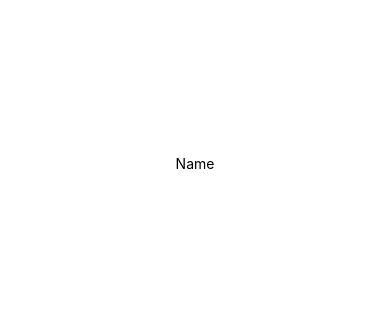
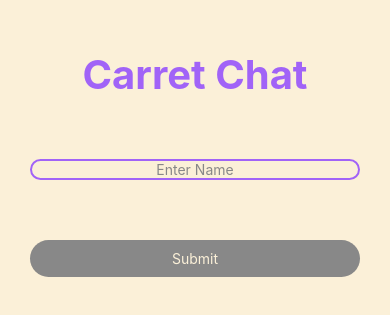
Before and after one commit to Nikhil2896/carretchat, a React Native app: screen / in a window 390 px wide. Shown: the part 259-574 px from the top of the page. Built offline with nearby package versions, Linux system fonts and the light colour scheme.

Commit message:
add name screen added

```diff
--- a/src/constants/Theme.js
+++ b/src/constants/Theme.js
@@ -2,7 +2,7 @@ export const Theme = {
   colors: {
     primaryDark: '#557B83',
     primaryColor: '#A163F7',
-    primaryLight: '#FF7582',
+    primaryLight: '#FBF0D8',
     white: '#FFFFFF',
     black: '#000000',
     error: '#FF4747',
--- a/src/screens/Home.js
+++ b/src/screens/Home.js
@@ -1,10 +1,16 @@
-import React from 'react';
+import React, { useState, useEffect } from 'react';
 import { View, Text, StyleSheet } from 'react-native';
 
-const Home = () => {
+const Home = props => {
+  const [name, setName] = useState();
+
+  useEffect(() => {
+    setName(props.route.params.name);
+  }, []);
+
   return (
     <View style={styles.container}>
-      <Text>Home</Text>
+      <Text>Hello {name}</Text>
     </View>
   );
 };
--- a/src/screens/Name.js
+++ b/src/screens/Name.js
@@ -1,10 +1,61 @@
-import React from 'react';
-import { View, Text, StyleSheet } from 'react-native';
+import React, { useState, useEffect } from 'react';
+import {
+  View,
+  Text,
+  StyleSheet,
+  TextInput,
+  TouchableOpacity,
+} from 'react-native';
+import Theme from '../constants/Theme';
+import { Routes } from '../constants/Constants';
 
-const Name = () => {
+const Name = props => {
+  const [name, setName] = useState();
+  const [disabled, setDisabled] = useState(true);
+
+  useEffect(() => {
+    let userName = name?.trim();
+    if (userName && userName.length > 0) {
+      setDisabled(false);
+    } else {
+      setDisabled(true);
+    }
+  }, [name]);
+
+  const onSubmit = async () => {
+    props.navigation.navigate(Routes.Home, {
+      name: name.trim(),
+    });
+  };
+
   return (
     <View style={styles.container}>
-      <Text>Name</Text>
+      <View style={{ width: '100%', paddingHorizontal: 30 }}>
+        <Text style={styles.heading}>Carret Chat</Text>
+        <TextInput
+          style={styles.textInput}
+          onChangeText={setName}
+          value={name}
+          placeholder="Enter Name"
+          placeholderTextColor={Theme.colors.placeHolder}
+          maxLength={20}
+          selectionColor={Theme.colors.primaryColor}
+        />
+        <TouchableOpacity
+          style={[
+            styles.submit,
+            {
+              backgroundColor: disabled
+                ? Theme.colors.placeHolder
+                : Theme.colors.primaryColor,
+            },
+          ]}
+          disabled={disabled}
+          onPress={onSubmit}
+        >
+          <Text style={styles.submitText}>Submit</Text>
+        </TouchableOpacity>
+      </View>
     </View>
   );
 };
@@ -14,7 +65,30 @@ const styles = StyleSheet.create({
     alignItems: 'center',
     justifyContent: 'center',
     flex: 1,
-    backgroundColor: '#FFFFFF',
+    backgroundColor: Theme.colors.primaryLight,
+  },
+  textInput: {
+    borderWidth: 2,
+    borderRadius: 100,
+    borderColor: Theme.colors.primaryColor,
+    paddingHorizontal: 15,
+    color: Theme.colors.primaryDark,
+    marginVertical: 60,
+    textAlign: 'center',
+  },
+  heading: {
+    fontSize: Theme.fontSize.heading,
+    fontWeight: '700',
+    color: Theme.colors.primaryColor,
+    textAlign: 'center',
+  },
+  submit: {
+    borderRadius: 100,
+  },
+  submitText: {
+    textAlign: 'center',
+    color: Theme.colors.primaryLight,
+    padding: 10,
   },
 });
 
```
